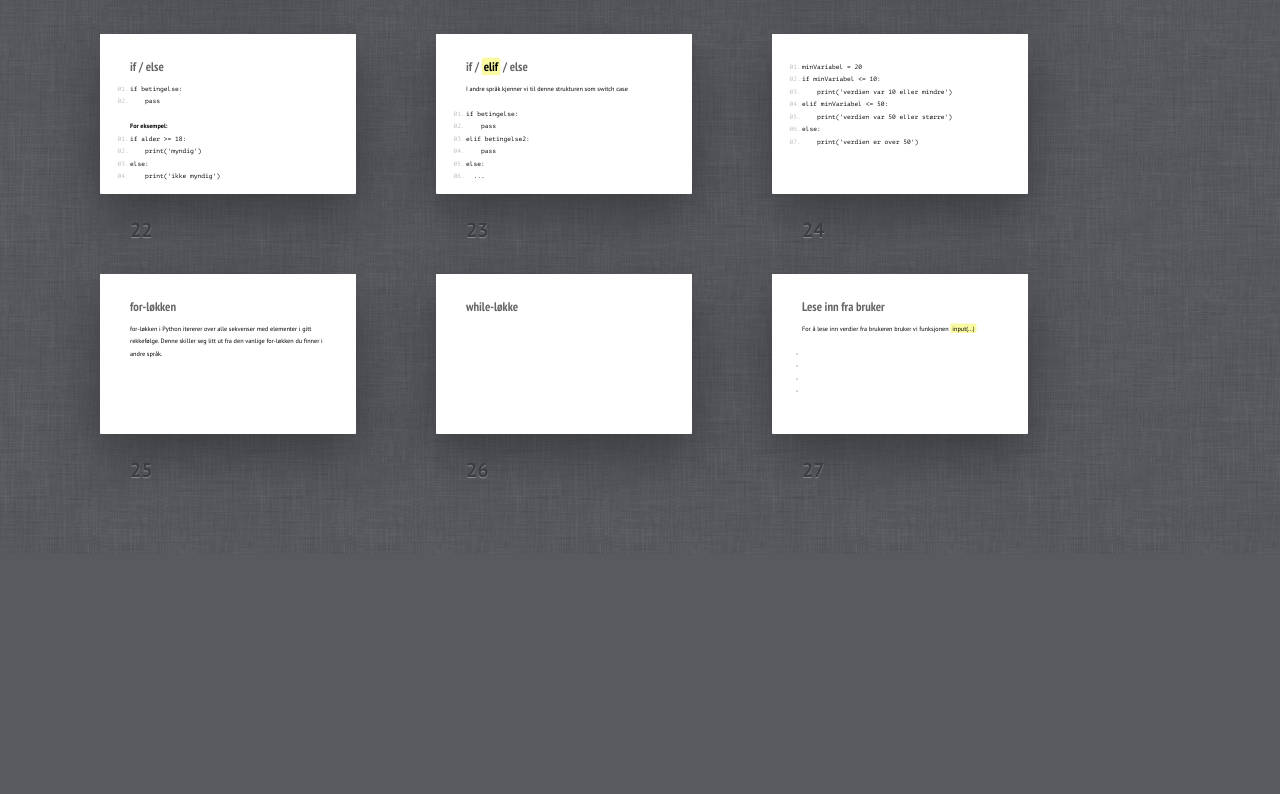
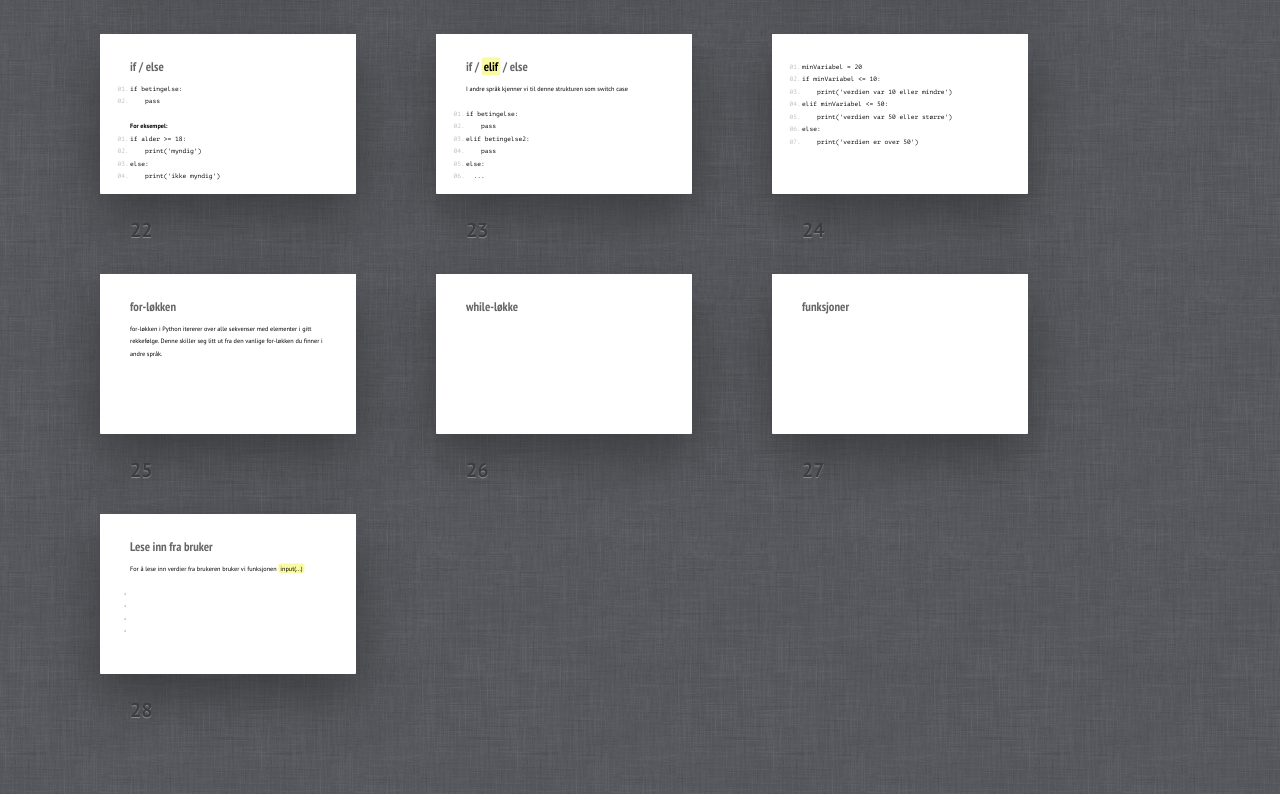
Before and after one commit to tmn/intro-itgk-2015, a plain HTML site: page index.html in a window 1280 px wide. Shown: the part 1876-2670 px from the top of the page. Before the commit the page ends 2430 px from the top, so only its background shows below. Drawn offline with Linux system fonts and the light colour scheme.

Commit message:
Add placeholder for function section

```diff
--- a/index.html
+++ b/index.html
@@ -337,6 +337,10 @@
 	<section class="slide"><div>
 		<h2>while-løkke</h2>
 	</div></section>
+
+
+	<section class="slide"><div>
+		<h2>funksjoner</h2>
 	</div></section>
 
 	<section class="slide"><div>
```
